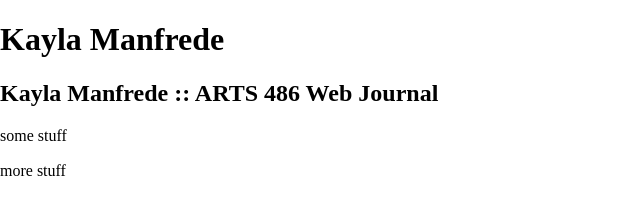
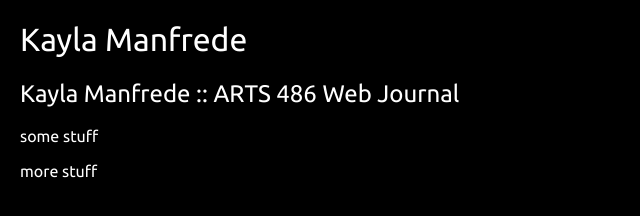
Before and after one commit to Binghamton-University-Design/web-journal-Kmanfre1, a plain HTML site: page index.html in a window 1280 px wide. Shown: the whole page, without its empty margins (0-640 px from the left). Drawn offline with nearby package versions, Linux system fonts and the light colour scheme.

Commit message:
End of class 1

```diff
--- a/css/style.css
+++ b/css/style.css
@@ -1 +1,13 @@
 /*stylesheet*/
+
+body {
+margin: 20px;
+background: black;
+color: white;
+font-family: 'Ubuntu', sans-serif;
+font-weight: 400;
+}
+
+h1, h2 {
+	font-weight: 200;
+}
--- a/index.html
+++ b/index.html
@@ -4,6 +4,7 @@
 <html>
 	<head>
 		<title>Kayla Manfrede :: ARTS 486 Web Journal</title>
+
 		<script src="https://cdnjs.cloudflare.com/ajax/libs/jquery/3.4.1/jquery.min.js" integrity="sha256-CSXorXvZcTkaix6Yvo6HppcZGetbYMGWSFlBw8HfCJo=" crossorigin="anonymous"></script>
 		<script src="js/main.js"></script>
 		<link rel="stylesheet" type="text/css" href="css/normalize.css">
@@ -15,6 +16,9 @@
 		<meta name="viewport" content="width=device-width, initial-scale=1.0">
 
 		<link rel="icon" type="image/png" href="http://example.com/myicon.png">
+
+		<link rel="preconnect" href="https://fonts.gstatic.com">
+		<link href="https://fonts.googleapis.com/css2?family=Ubuntu&display=swap" rel="stylesheet">
 
 	</head>
 
```
